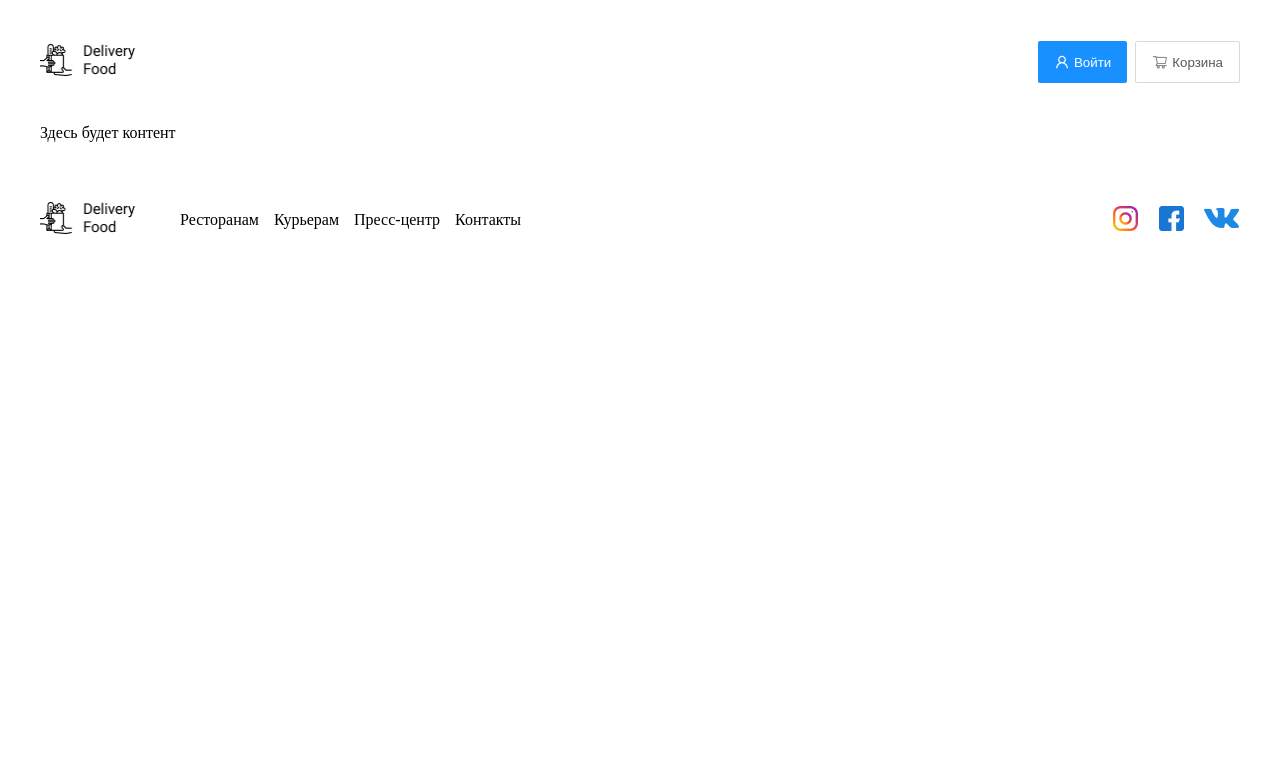
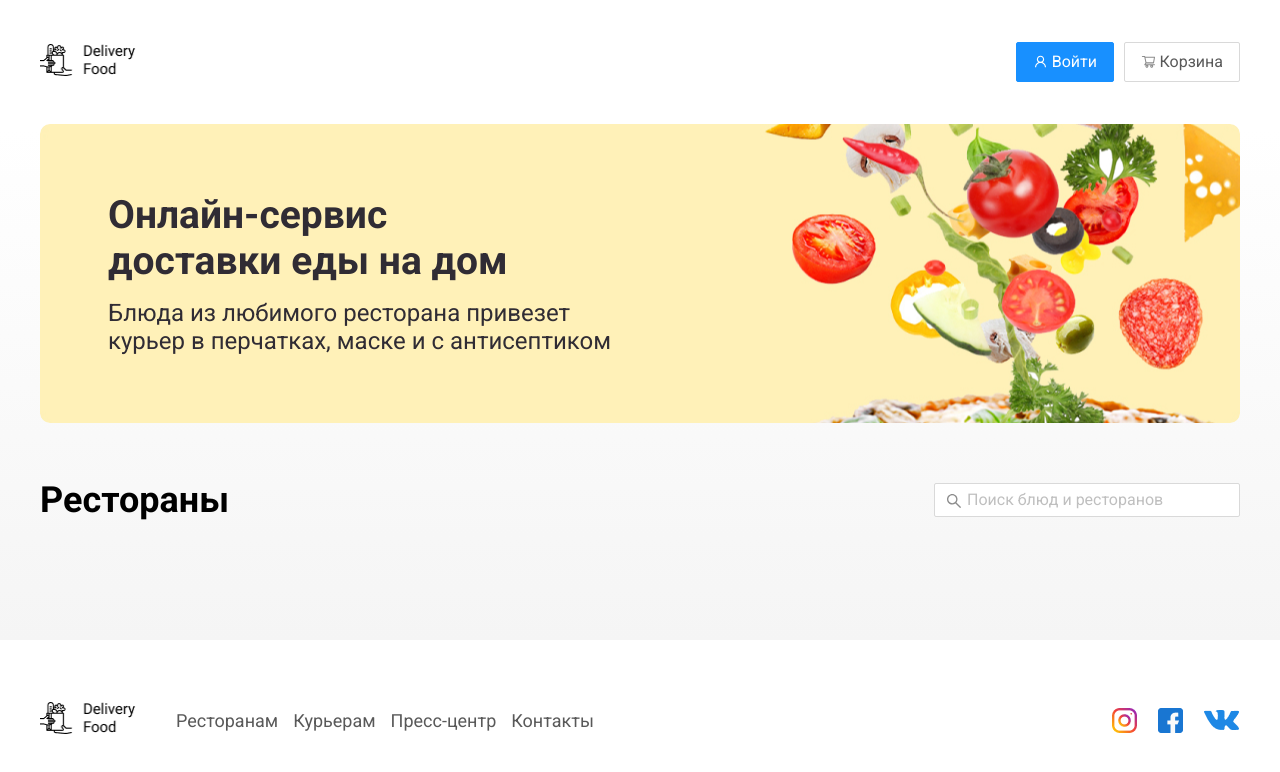
Before and after one commit to Di-Shizuka/Delivery-Food, a plain HTML site: page index.html in a window 1280 px wide. Drawn offline with Linux system fonts and the light colour scheme.

Commit message:
feat: add banner and products sections

```diff
--- a/index.html
+++ b/index.html
@@ -3,10 +3,17 @@
   <head>
     <meta charset="UTF-8" />
     <meta name="viewport" content="width=device-width, initial-scale=1.0" />
+    <link rel="preconnect" href="https://fonts.googleapis.com" />
+    <link rel="preconnect" href="https://fonts.gstatic.com" crossorigin />
+    <link
+      href="https://fonts.googleapis.com/css2?family=Roboto:ital,wght@0,100..900;1,100..900&display=swap"
+      rel="stylesheet"
+    />
     <link rel="stylesheet" href="style.css" />
     <title>Delivery Food</title>
   </head>
   <body>
+    <div class="page-wrapper">
       <header class="header">
         <div class="container">
           <div class="header-box">
@@ -14,14 +21,14 @@
               <img src="./images/logo.png" alt="logo" />
             </div>
             <div class="header-controls">
-            <button class="btn-user">
+              <button class="btn btn-user">
                 <div class="icon-container">
                   <img src="./images/user.svg" alt="user-icon" />
                 </div>
                 Войти
               </button>
 
-            <button class="btn-cart">
+              <button class="btn btn-cart">
                 <div class="icon-container">
                   <img src="./images/shopping-cart.svg" alt="cart-icon" />
                 </div>
@@ -33,7 +40,33 @@
       </header>
 
       <main class="main">
-      <div class="container">Здесь будет контент</div>
+        <section class="banner">
+          <div class="container">
+            <div class="banner-item">
+              <div class="banner-item--content">
+                <h1 class="banner-item--title">
+                  Онлайн-сервис <br />доставки еды на дом
+                </h1>
+                <p class="banner-item--subtitle">
+                  Блюда из любимого ресторана привезет курьер в перчатках, маске
+                  и с антисептиком
+                </p>
+              </div>
+            </div>
+          </div>
+        </section>
+        <section class="products">
+          <div class="container">
+            <div class="products-header">
+              <h2 class="products-header--title">Рестораны</h2>
+              <!-- <img src="./images/search.svg" alt="search" /> -->
+              <input
+                type="text" placeholder="Поиск блюд и ресторанов"  class="products-header--search"
+              />
+            </div>
+            <div class="products-menu"></div>
+          </div>
+        </section>
       </main>
 
       <footer class="footer">
@@ -51,24 +84,16 @@
               </ul>
             </div>
             <div class="footer-social">
-            <a href="#">
-              <div class="social-icon-container">
               <img src="./images/insta.png" alt="instagram" />
-              </div>
-            </a>
-            <a href="#"
-              ><div class="social-icon-container">
               <img src="./images/facebook.png" alt="facebook" />
-              </div>
-            </a>
-            <a href="#"
-              ><div class="social-icon-container">
               <img src="./images/vk.png" alt="vkontakte" />
-              </div>
-            </a>
+              <!-- <a href="#"><img src="./images/insta.png" alt="instagram" /></a>
+              <a href="#"><img src="./images/facebook.png" alt="facebook" /></a>
+              <a href="#"><img src="./images/vk.png" alt="vkontakte" /></a> -->
             </div>
           </div>
         </div>
       </footer>
+    </div>
   </body>
 </html>
--- a/style.css
+++ b/style.css
@@ -1,17 +1,29 @@
 * {
   box-sizing: border-box;
-  border: none;
+  margin: 0;
+  padding: 0;
+  font-family: Roboto;
+  font-style: normal;
+  line-height: normal;
+}
+
+a {
   text-decoration: none;
+}
+
+ul {
   list-style: none;
 }
 
-body {
-  margin: 0;
-  padding: 0;
+.page-wrapper {
+  display: flex;
+  flex-direction: column;
+  min-height: 100vh;
 }
 
 .container {
   max-width: 1200px;
+  width: 100%;
   height: 100%;
   margin: 0 auto;
 }
@@ -19,7 +31,9 @@ body {
 /*header*/
 
 .header {
-  height: 124px;
+  min-height: 124px;
+  display: flex;
+  align-items: center;
 }
 
 .header-box {
@@ -39,27 +53,36 @@ body {
 
 .header-controls {
   display: flex;
-  gap: 8px;
+  align-items: center;
+  justify-content: flex-end;
+  gap: 10px;
 }
 
-.header-controls button {
+.btn {
+  max-height: 40px;
   border-radius: 2px;
   padding: 8px 16px;
   display: flex;
   align-items: center;
   justify-content: space-between;
   gap: 4px;
+  font-size: 16px;
+  font-weight: 400;
+  line-height: 24px;
 }
 
 .btn-user {
-  background-color: #1890FF;
+  max-width: 98px;
+  background-color: #1890ff;
   color: #ffffff;
+  border: 1px solid #1890ff;
 }
 
 .btn-cart {
+  max-width: 116px;
   background-color: #ffffff;
   color: #595959;
-  border: 1px solid #D9D9D9;
+  border: 1px solid #d9d9d9;
 }
 
 .icon-container {
@@ -74,12 +97,99 @@ body {
 
 /* main */
 
+.main {
+  flex-grow: 1;
+  background: linear-gradient(180deg, rgba(245, 245, 245, 0.00) 1.04%, #f5f5f5 100%);
+    ;
+}
 
+.banner {
+  margin-bottom: 56px;
+}
+
+.banner-item {
+  background-image: url(./images/banners/banner.jpg);
+  background-repeat: no-repeat;
+  background-size: cover;
+  background-position: center right;
+  padding: 68px;
+  border-radius: 10px;
+}
+
+.banner-item--content {
+  max-width: 50%;
+  display: flex;
+  align-items: left;
+  flex-direction: column;
+  justify-content: space-between;
+  gap: 15px;
+}
+
+.banner-item--title {
+  color: #302C34;
+  font-size: 39px;
+  font-weight: 700;
+}
+
+.banner-item--subtitle {
+  color: #302C34;
+  font-size: 24px;
+  font-weight: 400;
+}
+
+.products {
+
+}
+
+.products-header {
+  display: flex;
+  align-items: center;
+  justify-content: space-between;
+}
+
+.products-header--title {
+  color: #000000;
+  font-size: 36px;
+  font-weight: 700;
+}
+
+.products-header--search {
+  min-width: 306px;
+  height: 34px;
+  border-radius: 2px;
+  border: 1px solid #d9d9d9;
+  background: #ffffff;
+  background-image: url(./images/search.svg);
+  background-position: 10px 8px;
+  background-repeat: no-repeat;
+  padding: 5px 12px 5px 32px;
+}
+
+.products-header--search:focus {
+  outline: none;
+  border: 1px solid #d9d9d9;
+}
+
+.products-header--search::placeholder {
+  color: #BFBFBF;
+  font-size: 16px;
+  line-height: 24px;
+  font-weight: 400;
+}
+
+@media (max-width: 991px) {
+  .banner-item--content {
+    max-width: 100%;
+  }
+}
 
 /* footer */
 
 .footer {
-  height: 156px;
+  min-height: 156px;
+  display: flex;
+  align-items: center;
+  padding: 60px 0;
 }
 
 .footer-box {
@@ -87,6 +197,8 @@ body {
   display: flex;
   align-items: center;
   justify-content: space-between;
+  gap: 36px;
+  flex-wrap: wrap;
 }
 
 .footer-nav {
@@ -97,11 +209,18 @@ body {
   display: flex;
   align-items: center;
   gap: 15px;
+  flex-wrap: wrap;
+}
+
+.footer-nav ul li {
+  color: #595959;
+  font-size: 18px;
+  font-weight: 400;
 }
 
 .footer-social {
-  width: 127px;
   display: flex;
   align-items: center;
-  justify-content: space-between;
+  justify-content: flex-end;
+  gap: 21px;
 }
```
Also changed, not shown: images/banners/banner.jpg (added), images/goods/california-losos'.jpg (added), images/goods/cesar'.jpg (added), images/goods/krevetka.jpg (added), images/goods/okinava.jpg (added), images/goods/roll-ugor'.jpg (added), images/goods/yasai.jpg (added), images/rests/foodband.jpg (added), images/rests/jadina-pizza.jpg (added), images/rests/pizza-plus.jpg (added), images/rests/pizzaburger.jpg (added), images/rests/tanuki.jpg (added), images/rests/tochka-edy.jpg (added), images/search.svg (added). Lines whose indentation alone changed are shown as unchanged.
